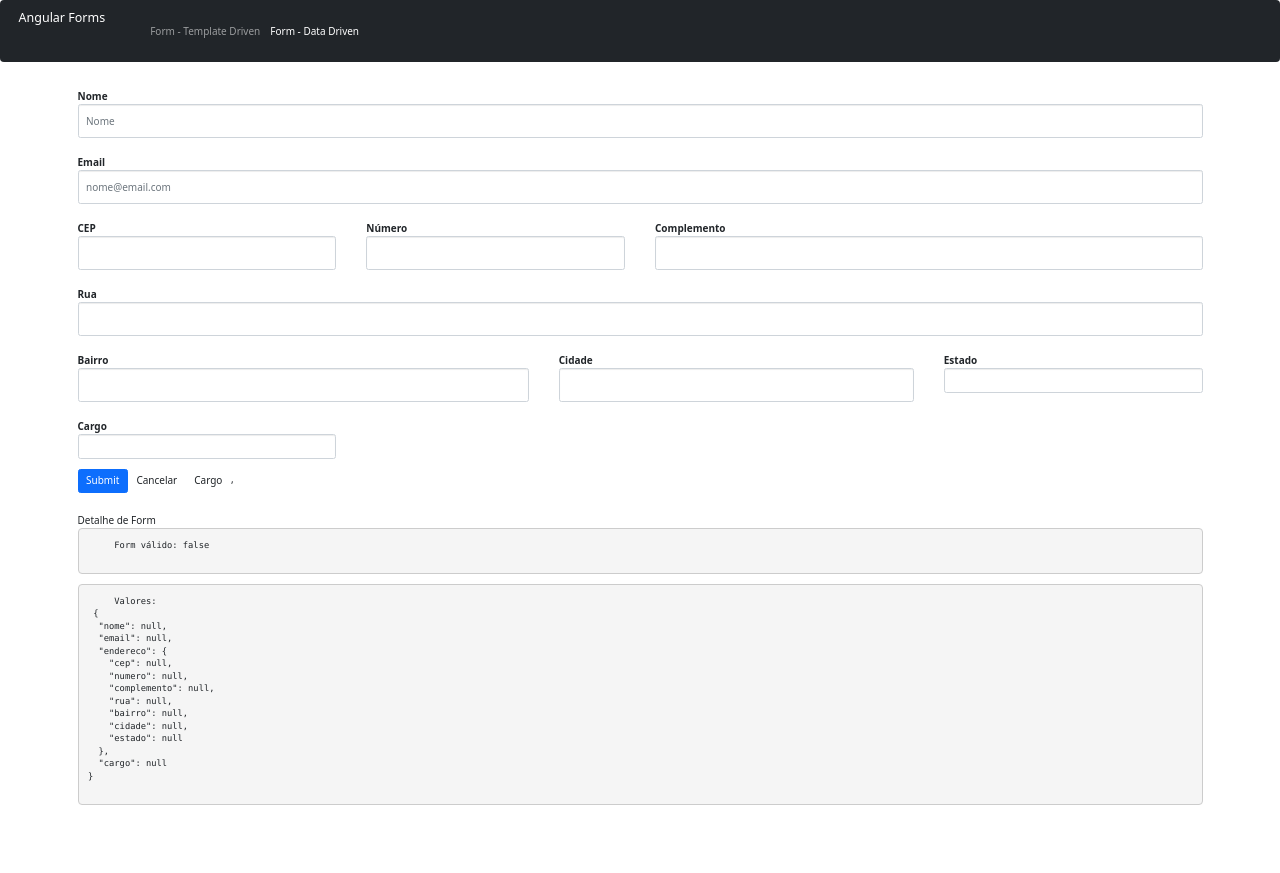
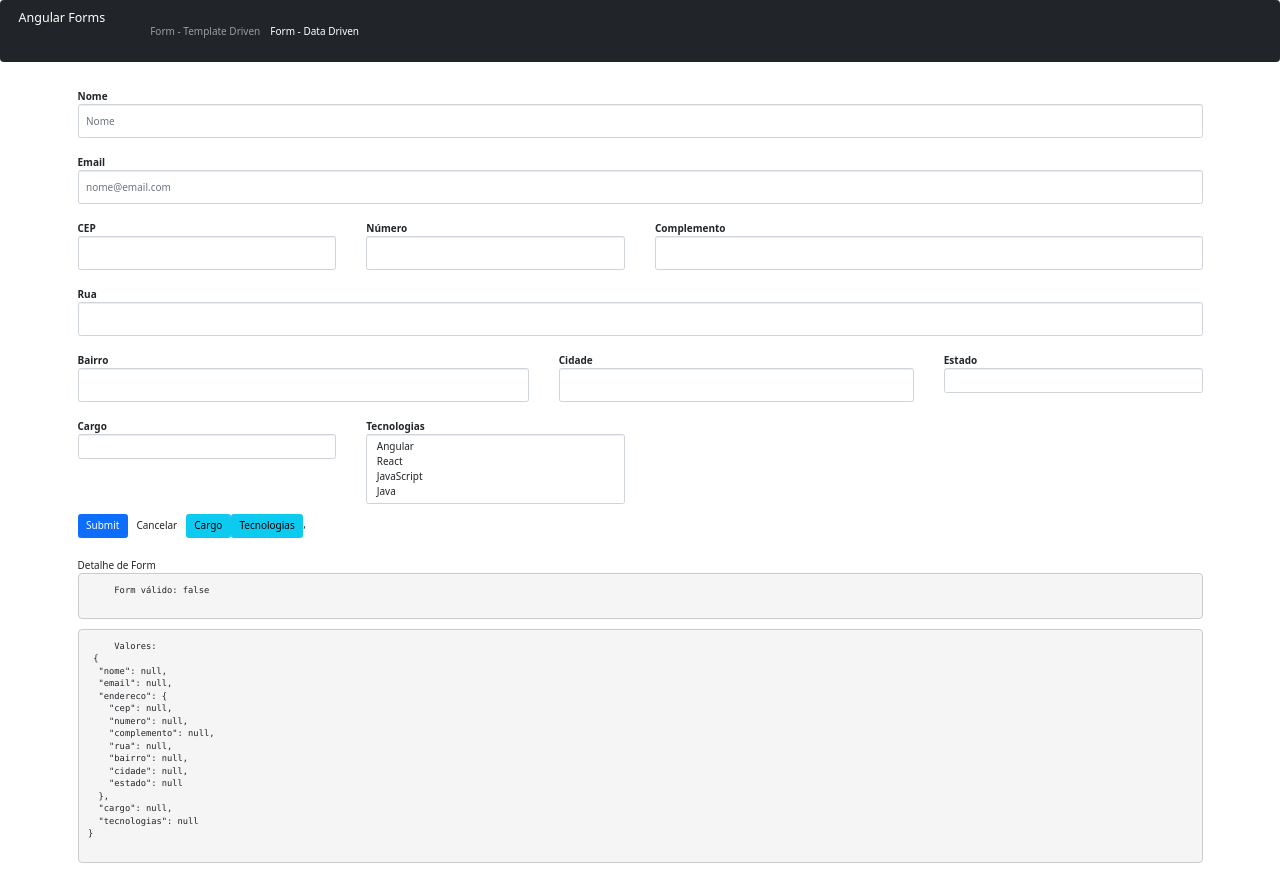
Before and after one commit to carlosinhani/forms_Angular, an Angular app: page /dataForm in a window 1280 px wide. Before the commit the page ends 815 px from the top, so only its background shows below. Built offline with nearby package versions, Linux system fonts and the light colour scheme.

Commit message:
select_multiple

```diff
--- a/src/app/data-form/data-form.component.html
+++ b/src/app/data-form/data-form.component.html
@@ -121,15 +121,23 @@
       <option *ngFor="let cargo of cargos" [ngValue]="cargo">{{ cargo.desc }}</option>
     </select>
   </div>
+
+  <div class="col-md-3" [ngClass]=" aplicaCssErro('tecnologias')">
+    <label for="tecnologias" class="control-label">Tecnologias</label>
+    <select multiple class="form-control" id="tecnologias" formControlName="tecnologias">
+      <option *ngFor="let tecnologia of tecnologias" [value]="tecnologia.nome">{{ tecnologia.desc }}</option>
+    </select>
+  </div>
 </div>
+
 
   <button type="submit" class="btn btn-primary">Submit</button>
 
-  <button class="btn"(click)="resetar()">Cancelar</button>
+  <button class="btn btn-default"(click)="resetar()">Cancelar</button>
 
-  <button class="btn"(click)="setarCargo()">Cargo</button>
+  <button class="btn btn-info"(click)="setarCargo()">Cargo</button>
 
-
+  <button class="btn btn-info"(click)="setarTecnologias()">Tecnologias</button>
 
     <form-debug [form]="formulario"></form-debug>
 </form>
--- a/src/app/data-form/data-form.component.ts
+++ b/src/app/data-form/data-form.component.ts
@@ -18,6 +18,7 @@ export class DataFormComponent implements OnInit {
   formulario: FormGroup;
   estados: Observable<EstadoBr[]>;
   cargos: any[];
+  tecnologias: any[];
   // estados: EstadoBr[];
 
 
@@ -34,6 +35,8 @@ export class DataFormComponent implements OnInit {
     this.estados = this.dropdownService.getEstadosBr();
 
     this.cargos = this.dropdownService.getCargos();
+
+    this.tecnologias = this.dropdownService.getTecnologias();
 
     // this.dropdownService.getEstadosBr() .subscribe(dados =>
     //   {this.estados = dados;
@@ -61,7 +64,8 @@ export class DataFormComponent implements OnInit {
           cidade: [null, Validators.required],
           estado: [null, Validators.required]
         }),
-        cargo: [null]
+        cargo: [null],
+        tecnologias: [null]
     });
   }
   onSubmit(){
@@ -163,4 +167,8 @@ export class DataFormComponent implements OnInit {
   compararCargos(obj1, obj2) {
     return obj1 && obj2 ? ( obj1.nome === obj2.nome && obj1.nivel === obj2.nivel ) : obj1 === obj2;
   }
+
+  setarTecnologias(){
+    this.formulario.get('tecnologias').setValue(['angular', 'react', 'javascript'])
+  }
 }
--- a/src/app/shared/services/Dropdown.service.ts
+++ b/src/app/shared/services/Dropdown.service.ts
@@ -24,4 +24,13 @@ constructor(
       { nome: 'Dev', nivel: 'Senior', desc: 'Dev Sr'}
     ];
   }
+
+  getTecnologias(){
+    return [
+      { nome: 'angular', desc: 'Angular'},
+      { nome: 'react', desc: 'React'},
+      { nome: 'javascript', desc: 'JavaScript'},
+      { nome: 'java', desc: 'Java'},
+    ];
+  }
 }
```
